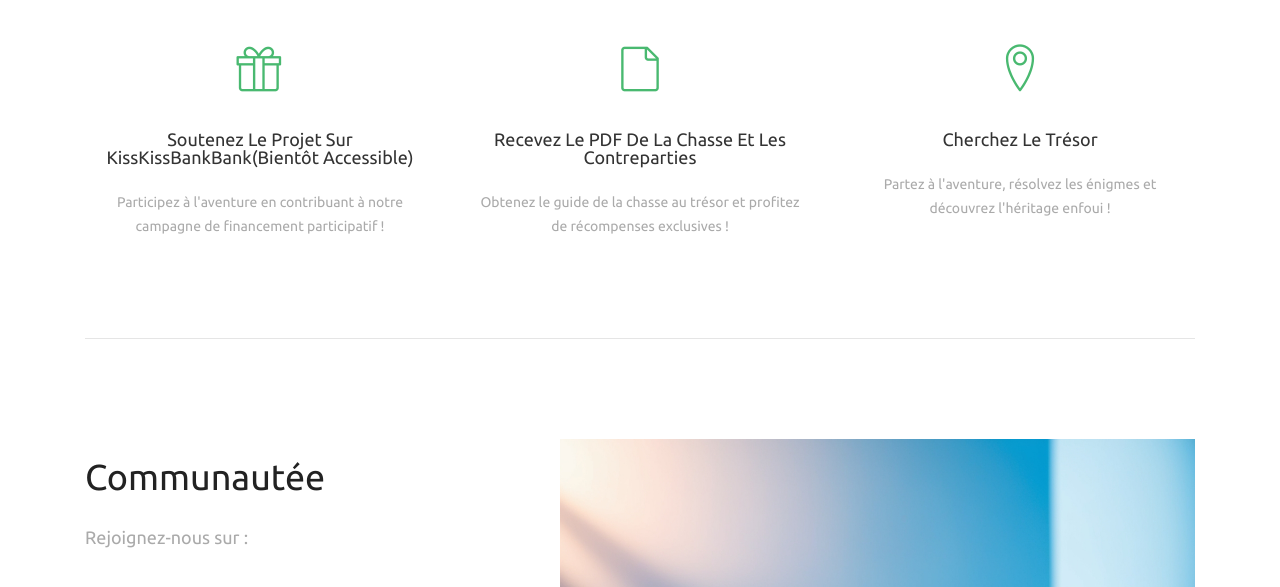
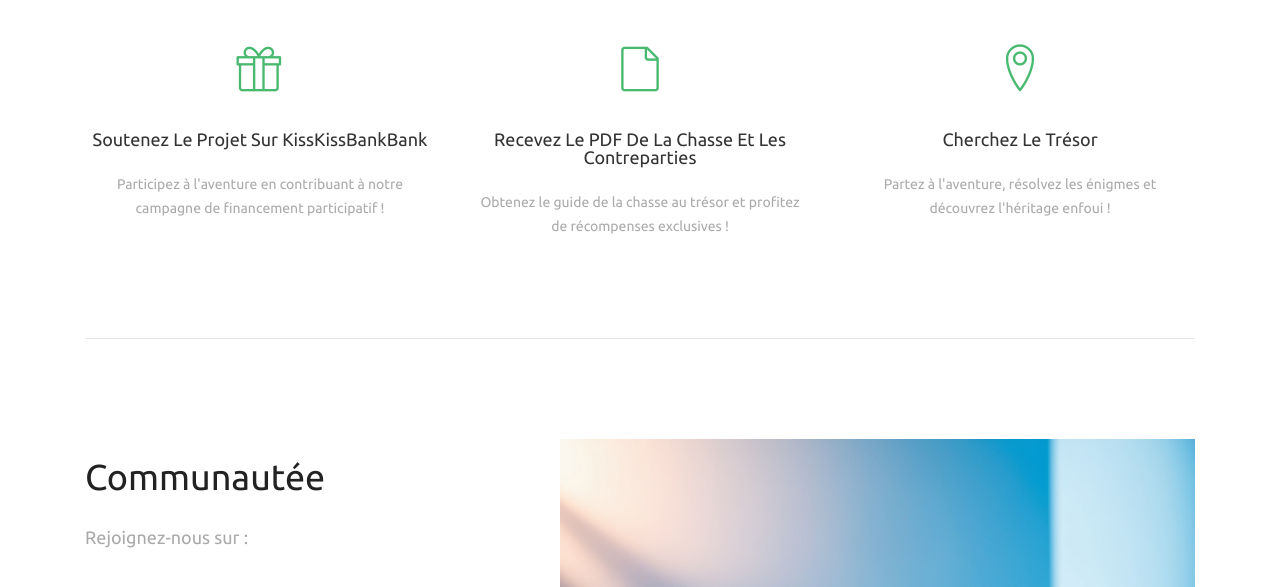
Before and after one commit to Octowire/heritageenfouisite, a plain HTML site: page index.html in a window 1280 px wide. Shown: the part 1240-1827 px from the top of the page. Drawn offline with Linux system fonts and the light colour scheme.

Commit message:
add kkbb

```diff
--- a/index.html
+++ b/index.html
@@ -98,7 +98,7 @@
               <div class="feature-panel wow fadeInUp" data-wow-duration="1s">
                 <div class="feature--icon"><i class="lnr lnr-gift"></i></div>
                 <div class="feature--content">
-                  <h3>Soutenez le projet sur <a HREF="">KissKissBankBank</a>(Bientôt accessible)</h3>
+                  <h3>Soutenez le projet sur <a href="https://www.kisskissbankbank.com/fr/projects/l-heritage-enfoui">KissKissBankBank</a></h3>
                   <p>Participez à l'aventure en contribuant à notre campagne de financement participatif !</p>
                 </div>
               </div>
```
